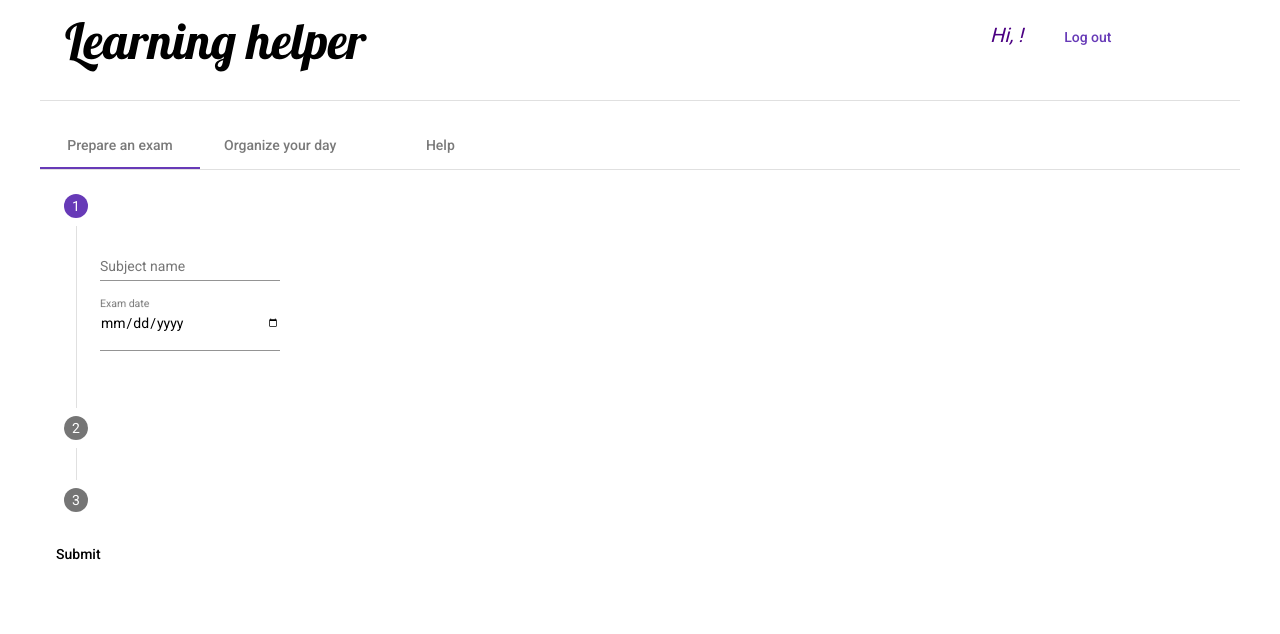
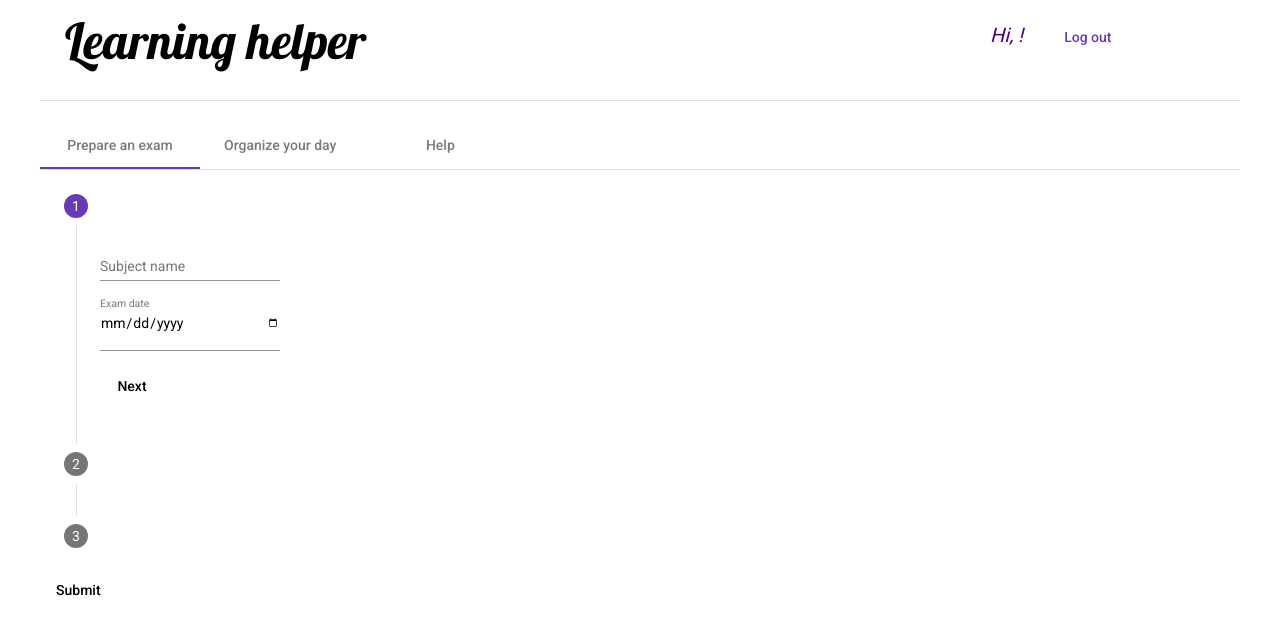
Before and after one commit to Jelena-Zivovic/Graduating-Helper, an Angular app in the folder learning-helper/: page / in a window 1280 px wide. Both pictures are taken after typing "Sample", "Sample123" into the empty fields and a click on the button "Sign in". Shown: the top 634 px of the page. Built offline with nearby package versions, Linux system fonts and the light colour scheme; no server answers.

Commit message:
back and next button added in stepper form

```diff
--- a/learning-helper/src/app/learning/new-subject/new-subject.component.html
+++ b/learning-helper/src/app/learning/new-subject/new-subject.component.html
@@ -13,6 +13,9 @@
                     <input matInput formControlName="examDate" type="date">
 
                 </mat-form-field>
+                <div>
+                    <button mat-button matStepperNext>Next</button>
+                </div>
             </form>
 
         </mat-step>
@@ -34,6 +37,10 @@
                         <mat-option value="hard">Hard</mat-option>
                     </mat-select>
                 </mat-form-field>
+                <div>
+                    <button mat-button matStepperPrevious>Back</button>
+                    <button mat-button matStepperNext>Next</button>
+                </div>
 
             </form>
         </mat-step>
@@ -48,6 +55,9 @@
                         <mat-option value="lectures">Lectures</mat-option>
                     </mat-select>
                 </mat-form-field>
+                <div>
+                    <button mat-button matStepperPrevious>Back</button>
+                </div>
             </form>
         </mat-step>
 
```
